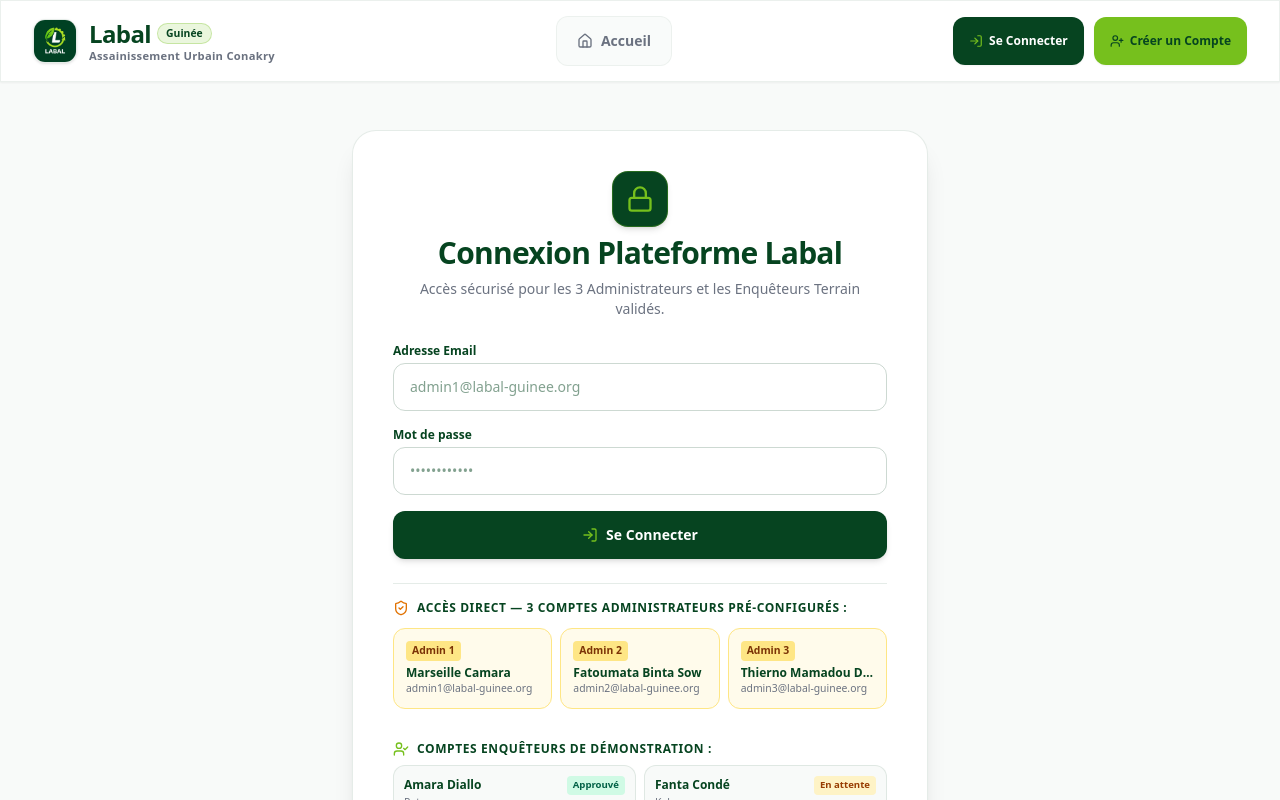
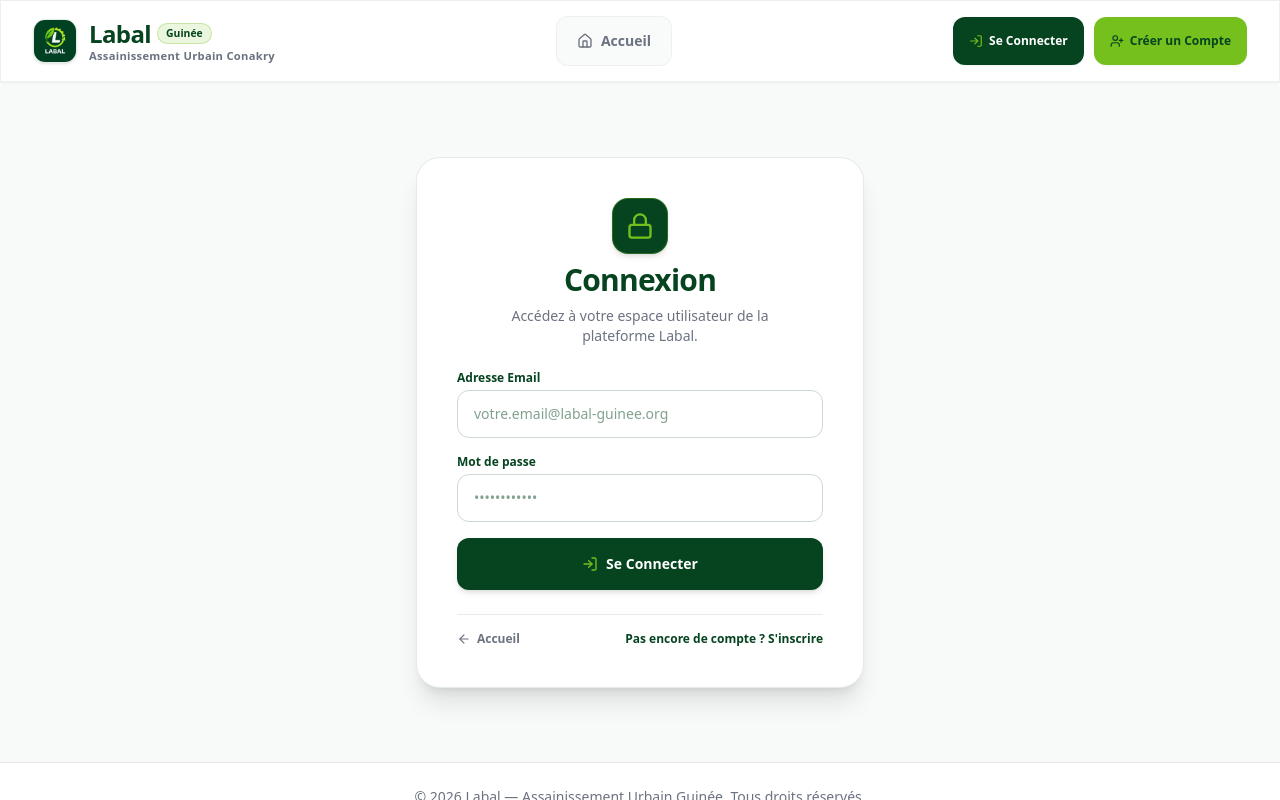
Before and after one commit to Thierno2001/labal-platform, a Next.js app: page /login in a window 1280 px wide. Shown: the top 800 px of the page. Built offline with nearby package versions, Linux system fonts and the light colour scheme.

Commit message:
fix(auth): clean up login and register pages to remove exposed demo accounts and technical RBAC labels

```diff
--- a/app/login/page.tsx
+++ b/app/login/page.tsx
@@ -3,12 +3,12 @@
 import { useState } from "react";
 import { useRouter } from "next/navigation";
 import Link from "next/link";
-import { useAuth, INITIAL_ADMINS } from "@/lib/auth/AuthContext";
-import { Lock, LogIn, ShieldCheck, UserCheck, ArrowRight, ArrowLeft } from "lucide-react";
+import { useAuth } from "@/lib/auth/AuthContext";
+import { Lock, LogIn, ArrowLeft } from "lucide-react";
 
 export default function LoginPage() {
   const router = useRouter();
-  const { login, users, setCurrentUserDirect } = useAuth();
+  const { login } = useAuth();
   const [email, setEmail] = useState("");
   const [password, setPassword] = useState("");
   const [errorMsg, setErrorMsg] = useState("");
@@ -20,40 +20,40 @@ export default function LoginPage() {
     if (success) {
       router.push("/");
     } else {
-      setErrorMsg("Adresse email non reconnue dans la base des utilisateurs Labal.");
+      setErrorMsg("Adresse email ou mot de passe incorrect. Veuillez réanalyser vos identifiants.");
     }
   };
 
   return (
     <div className="bg-labal-gray-light min-h-[85vh] py-12 px-4 sm:px-6 lg:px-8 flex items-center justify-center">
-      <div className="max-w-xl w-full bg-white p-8 sm:p-10 rounded-3xl border border-labal-deep/10 shadow-xl space-y-6">
+      <div className="max-w-md w-full bg-white p-8 sm:p-10 rounded-3xl border border-labal-deep/10 shadow-xl space-y-6">
         {/* Header */}
         <div className="text-center space-y-2">
           <div className="w-14 h-14 rounded-2xl bg-labal-deep text-white flex items-center justify-center mx-auto border border-labal-lime/30 shadow-md">
             <Lock className="w-7 h-7 text-labal-lime" />
           </div>
           <h1 className="text-2xl sm:text-3xl font-black text-labal-deep tracking-tight">
-            Connexion Plateforme Labal
+            Connexion
           </h1>
-          <p className="text-xs sm:text-sm text-labal-gray-dark font-medium max-w-md mx-auto">
-            Accès sécurisé pour les 3 Administrateurs et les Enquêteurs Terrain validés.
+          <p className="text-xs sm:text-sm text-labal-gray-dark font-medium max-w-xs mx-auto">
+            Accédez à votre espace utilisateur de la plateforme Labal.
           </p>
         </div>
 
         {errorMsg && (
-          <div className="p-3 bg-red-50 border border-red-200 text-red-700 text-xs font-bold rounded-xl">
+          <div className="p-3.5 bg-red-50 border border-red-200 text-red-700 text-xs font-bold rounded-xl text-center">
             {errorMsg}
           </div>
         )}
 
-        {/* Login Form */}
+        {/* Standard Login Form */}
         <form onSubmit={handleLogin} className="space-y-4">
           <div className="space-y-1">
             <label className="block text-xs font-bold text-labal-deep">Adresse Email</label>
             <input
               type="email"
               required
-              placeholder="admin1@labal-guinee.org"
+              placeholder="votre.email@labal-guinee.org"
               value={email}
               onChange={(e) => setEmail(e.target.value)}
               className="w-full px-4 py-3 rounded-xl border border-labal-deep/20 text-sm focus:ring-2 focus:ring-labal-lime/50 focus:border-labal-deep transition-all touch-target"
@@ -74,86 +74,20 @@ export default function LoginPage() {
 
           <button
             type="submit"
-            className="w-full py-3.5 bg-labal-deep text-white font-bold text-sm rounded-xl shadow-md hover:bg-labal-deep/90 transition-all flex items-center justify-center gap-2 touch-target"
+            className="w-full py-4 bg-labal-deep text-white font-black text-sm rounded-xl shadow-md hover:bg-labal-deep/90 transition-all flex items-center justify-center gap-2 touch-target"
           >
             <LogIn className="w-4 h-4 text-labal-lime" />
             Se Connecter
           </button>
         </form>
 
-        {/* 3 Pre-seeded Super Admin Fast Selector */}
-        <div className="pt-4 border-t border-labal-deep/10 space-y-3">
-          <div className="flex items-center gap-2">
-            <ShieldCheck className="w-4 h-4 text-amber-600" />
-            <h3 className="text-xs font-black text-labal-deep uppercase tracking-wider">
-              Accès Direct — 3 Comptes Administrateurs Pré-configurés :
-            </h3>
-          </div>
-
-          <div className="grid grid-cols-1 sm:grid-cols-3 gap-2">
-            {INITIAL_ADMINS.map((admin, idx) => (
-              <button
-                key={admin.id}
-                onClick={() => {
-                  setCurrentUserDirect(admin);
-                  router.push("/admin/users");
-                }}
-                className="p-3 bg-amber-50 hover:bg-amber-100 border border-amber-200 rounded-xl text-left transition-all group"
-              >
-                <div className="flex items-center justify-between">
-                  <span className="text-[0.65rem] font-bold px-1.5 py-0.5 bg-amber-200 text-amber-900 rounded">
-                    Admin {idx + 1}
-                  </span>
-                  <ArrowRight className="w-3 h-3 text-amber-700 opacity-0 group-hover:opacity-100 transition-all" />
-                </div>
-                <p className="text-xs font-black text-labal-deep mt-1 truncate">{admin.full_name}</p>
-                <p className="text-[0.65rem] text-labal-gray-dark truncate">{admin.email}</p>
-              </button>
-            ))}
-          </div>
-        </div>
-
-        {/* Demo Enquêteur accounts */}
-        <div className="space-y-2 pt-2">
-          <h3 className="text-xs font-black text-labal-deep uppercase tracking-wider flex items-center gap-2">
-            <UserCheck className="w-4 h-4 text-labal-lime" />
-            Comptes Enquêteurs de démonstration :
-          </h3>
-          <div className="grid grid-cols-1 sm:grid-cols-2 gap-2">
-            {users
-              .filter((u) => u.role === "ENQUETEUR")
-              .map((enq) => (
-                <button
-                  key={enq.id}
-                  onClick={() => {
-                    setCurrentUserDirect(enq);
-                    router.push("/enquete/pme");
-                  }}
-                  className="p-2.5 bg-labal-gray-light hover:bg-white border border-labal-deep/10 rounded-xl text-left transition-all"
-                >
-                  <div className="flex items-center justify-between">
-                    <p className="text-xs font-bold text-labal-deep truncate">{enq.full_name}</p>
-                    <span
-                      className={`text-[0.6rem] px-1.5 py-0.5 rounded font-bold ${
-                        enq.status === "APPROVED" ? "bg-emerald-100 text-emerald-800" : "bg-amber-100 text-amber-800"
-                      }`}
-                    >
-                      {enq.status === "APPROVED" ? "Approuvé" : "En attente"}
-                    </span>
-                  </div>
-                  <p className="text-[0.65rem] text-labal-gray-dark">{enq.commune_affectation}</p>
-                </button>
-              ))}
-          </div>
-        </div>
-
         <div className="pt-4 border-t border-labal-deep/10 flex items-center justify-between text-xs font-semibold">
           <Link href="/" className="inline-flex items-center gap-1.5 text-labal-gray-dark hover:text-labal-deep">
             <ArrowLeft className="w-3.5 h-3.5" />
-            Retour accueil
+            Accueil
           </Link>
           <Link href="/register" className="text-labal-deep font-bold hover:underline">
-            Créer un nouveau compte Enquêteur
+            Pas encore de compte ? S&apos;inscrire
           </Link>
         </div>
       </div>
--- a/app/register/page.tsx
+++ b/app/register/page.tsx
@@ -1,14 +1,12 @@
 "use client";
 
 import { useState } from "react";
-import { useRouter } from "next/navigation";
 import Link from "next/link";
 import { useAuth } from "@/lib/auth/AuthContext";
 import { COMMUNES } from "@/lib/constants";
-import { UserCheck, Clock, ShieldCheck, ArrowRight, ArrowLeft, Lock, CheckCircle2 } from "lucide-react";
+import { UserCheck, Clock, ArrowRight, ArrowLeft, CheckCircle2 } from "lucide-react";
 
 export default function RegisterPage() {
-  const router = useRouter();
   const { registerUser } = useAuth();
 
   const [formData, setFormData] = useState({
@@ -47,43 +45,35 @@ export default function RegisterPage() {
             <UserCheck className="w-7 h-7 text-labal-deep" />
           </div>
           <h1 className="text-2xl sm:text-3xl font-black text-labal-deep tracking-tight">
-            Inscription Enquêteur Terrain
+            Créer un Compte Enquêteur
           </h1>
           <p className="text-xs sm:text-sm text-labal-gray-dark font-medium max-w-md mx-auto">
-            Plateforme Labal — Créez votre compte pour enregistrer des enquêtes d&apos;assainissement urbain à Conakry.
+            Plateforme Labal — Renseignez vos informations pour demander la création de votre compte d&apos;enquêteur terrain.
           </p>
         </div>
 
         {submitted ? (
-          <div className="bg-amber-50 border border-amber-200 p-6 rounded-2xl text-center space-y-4 animate-slide-up">
-            <div className="w-12 h-12 bg-amber-100 text-amber-600 rounded-full flex items-center justify-center mx-auto border border-amber-300">
-              <Clock className="w-6 h-6 animate-pulse" />
+          <div className="bg-emerald-50 border border-emerald-200 p-6 rounded-2xl text-center space-y-4 animate-slide-up">
+            <div className="w-12 h-12 bg-emerald-100 text-emerald-700 rounded-full flex items-center justify-center mx-auto border border-emerald-300">
+              <CheckCircle2 className="w-6 h-6" />
             </div>
-            <h2 className="text-xl font-black text-amber-900">Demande Enregistrée !</h2>
-            <p className="text-xs text-amber-800 leading-relaxed font-medium">
-              Votre compte pour <strong className="text-labal-deep">{formData.full_name}</strong> dans la zone <strong className="text-labal-deep">{formData.commune_affectation}</strong> a été créé avec le statut <span className="inline-block px-2 py-0.5 bg-amber-200 text-amber-900 rounded-md font-bold">EN ATTENTE DE VALIDATION</span>.
+            <h2 className="text-xl font-black text-emerald-950">Demande d&apos;Inscription Soumise !</h2>
+            <p className="text-xs text-emerald-800 leading-relaxed font-medium">
+              Votre demande d&apos;inscription pour <strong className="text-labal-deep">{formData.full_name}</strong> ({formData.commune_affectation}) a été enregistrée avec succès. Un responsable examinera et débloquera votre compte sous peu.
             </p>
-
-            <div className="bg-white p-4 rounded-xl text-left border border-amber-200 text-xs text-labal-gray-dark space-y-1.5">
-              <div className="flex items-center gap-2 font-bold text-labal-deep">
-                <CheckCircle2 className="w-4 h-4 text-labal-lime" />
-                Prochaine étape :
-              </div>
-              <p>Un des 3 Administrateurs Labal examinera et validera votre compte d&apos;enquêteur dans le portail <strong className="text-labal-deep">/admin/users</strong>.</p>
-            </div>
 
             <div className="pt-2 flex flex-col sm:flex-row gap-3 justify-center">
               <Link
-                href="/enquete/pme"
-                className="px-5 py-3 bg-labal-deep text-white font-bold text-xs rounded-xl hover:bg-labal-deep/90 transition-all text-center"
+                href="/login"
+                className="px-6 py-3 bg-labal-deep text-white font-bold text-xs rounded-xl shadow-xs hover:bg-labal-deep/90 transition-all text-center"
               >
-                Accéder aux formulaires
+                Se Connecter
               </Link>
               <Link
-                href="/login"
-                className="px-5 py-3 bg-labal-gray-light text-labal-deep font-bold text-xs rounded-xl border border-labal-deep/10 hover:bg-white transition-all text-center"
+                href="/"
+                className="px-6 py-3 bg-white text-labal-deep font-bold text-xs rounded-xl border border-labal-deep/15 hover:bg-labal-gray-light transition-all text-center"
               >
-                Changer de Compte / Démo
+                Retour à l&apos;Accueil
               </Link>
             </div>
           </div>
@@ -91,7 +81,7 @@ export default function RegisterPage() {
           <form onSubmit={handleSubmit} className="space-y-4">
             <div className="space-y-1">
               <label className="block text-xs font-bold text-labal-deep">
-                Nom complet de l&apos;enquêteur <span className="text-red-500">*</span>
+                Nom complet <span className="text-red-500">*</span>
               </label>
               <input
                 type="text"
@@ -152,7 +142,7 @@ export default function RegisterPage() {
 
             <div className="space-y-1">
               <label className="block text-xs font-bold text-labal-deep">
-                Mot de passe sécurisé <span className="text-red-500">*</span>
+                Mot de passe <span className="text-red-500">*</span>
               </label>
               <input
                 type="password"
@@ -162,26 +152,13 @@ export default function RegisterPage() {
                 onChange={(e) => setFormData({ ...formData, password: e.target.value })}
                 className="w-full px-4 py-3 rounded-xl border border-labal-deep/20 text-sm focus:ring-2 focus:ring-labal-lime/50 focus:border-labal-deep transition-all touch-target"
               />
-              <p className="text-[0.68rem] text-labal-gray-dark font-medium">
-                Standard Sécurité OWASP : minimum 8 caractères.
-              </p>
-            </div>
-
-            <div className="bg-labal-gray-light p-4 rounded-xl border border-labal-deep/10 text-xs text-labal-gray-dark space-y-1">
-              <div className="flex items-center gap-1.5 font-bold text-labal-deep">
-                <ShieldCheck className="w-4 h-4 text-labal-lime" />
-                Contrôle de Sécurité RBAC
-              </div>
-              <p className="text-[0.7rem] leading-relaxed">
-                Après soumission, votre compte sera placé en attente et devra être validé par un des 3 administrateurs système avant de pouvoir enregistrer des enquêtes.
-              </p>
             </div>
 
             <button
               type="submit"
-              className="w-full py-4 bg-labal-deep text-white font-black text-sm rounded-xl shadow-md hover:bg-labal-deep/90 transition-all flex items-center justify-center gap-2 touch-target"
+              className="w-full py-4 bg-labal-deep text-white font-black text-sm rounded-xl shadow-md hover:bg-labal-deep/90 transition-all flex items-center justify-center gap-2 touch-target mt-2"
             >
-              Soumettre ma demande d&apos;inscription
+              Créer mon compte
               <ArrowRight className="w-4 h-4 text-labal-lime" />
             </button>
           </form>
@@ -190,10 +167,10 @@ export default function RegisterPage() {
         <div className="pt-4 border-t border-labal-deep/10 flex items-center justify-between text-xs font-semibold">
           <Link href="/" className="inline-flex items-center gap-1.5 text-labal-gray-dark hover:text-labal-deep">
             <ArrowLeft className="w-3.5 h-3.5" />
-            Retour accueil
+            Accueil
           </Link>
-          <Link href="/login" className="text-labal-deep hover:underline">
-            Déjà inscrit ? Se connecter
+          <Link href="/login" className="text-labal-deep font-bold hover:underline">
+            Déjà un compte ? Se connecter
           </Link>
         </div>
       </div>
```
